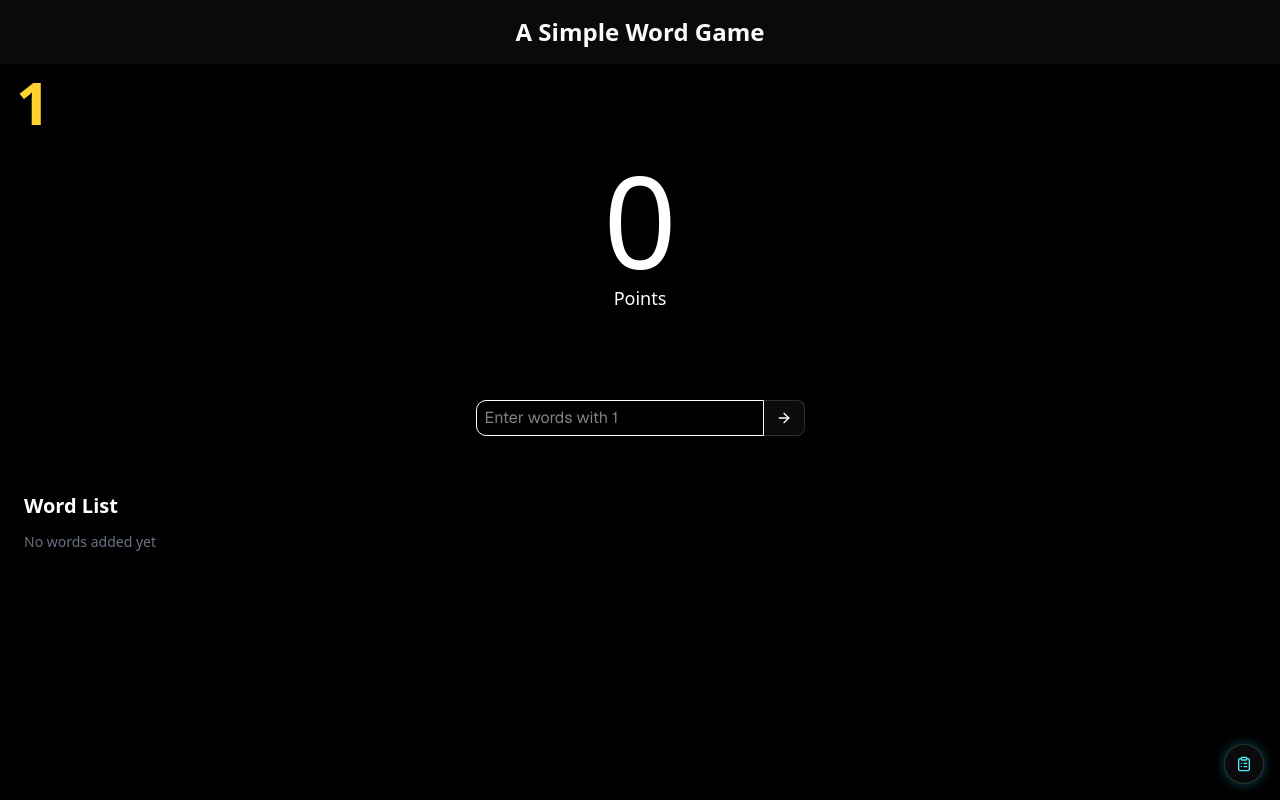
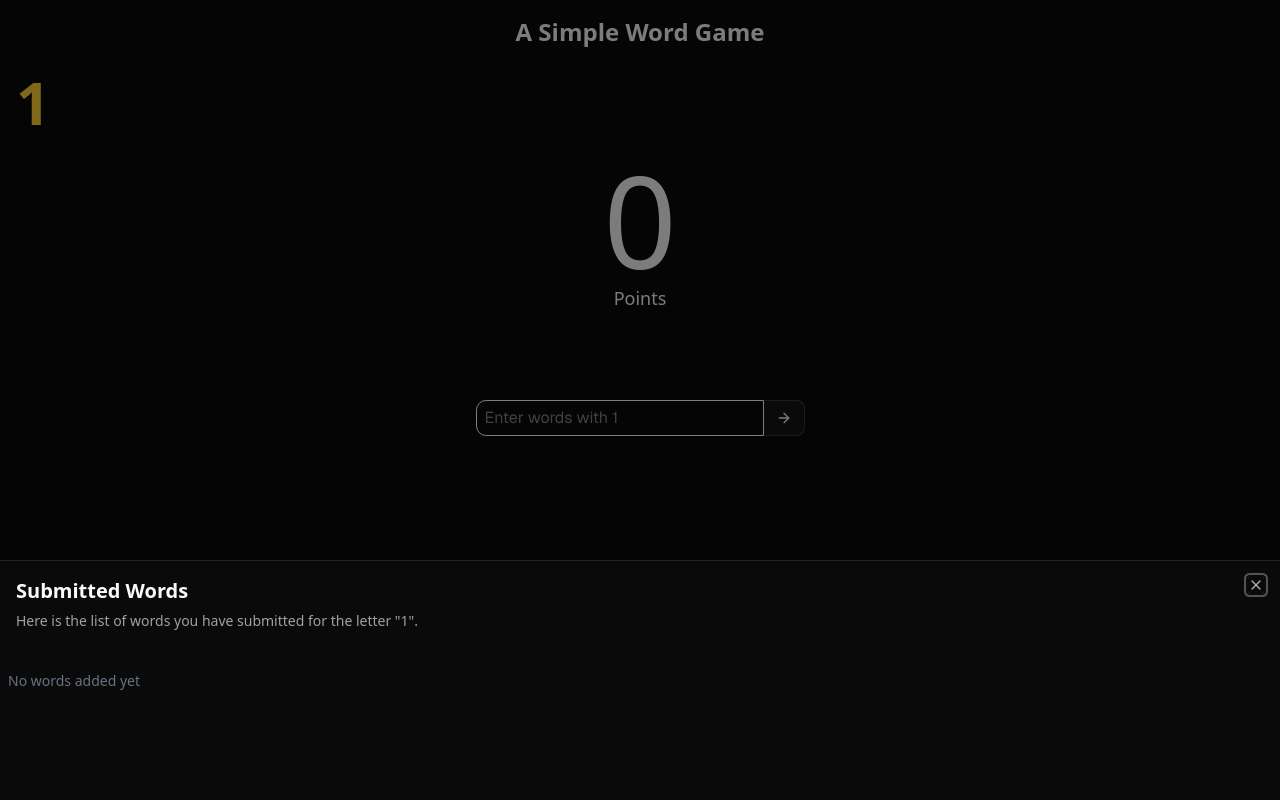
Before and after one commit to ankitkante/guess-words-from-letter, a Next.js app: page /alphabet/1 in a window 1280 px wide. Both pictures are taken after a click on the button 1244 px from the left and 764 px from the top of the page. Built offline with nearby package versions, Linux system fonts and the light colour scheme.

Commit message:
Use sheet to show word list.

```diff
--- a/src/app/alphabet/[letter]/page.jsx
+++ b/src/app/alphabet/[letter]/page.jsx
@@ -1,6 +1,7 @@
 'use client';
 
 import { Button } from "@/components/ui/button";
+import { Sheet, SheetContent, SheetDescription, SheetHeader, SheetTitle, SheetTrigger } from "@/components/ui/sheet";
 import WordInput from "@/components/word-input";
 import WordList from "@/components/word-list";
 import { cn } from "@/lib/utils";
@@ -17,7 +18,7 @@ export default function AlphabetDetailPage() {
   }, [wordList]);
 
   return (
-    <div className="flex flex-col bg-black h-[calc(100vh-64px)] text-white relative">
+    <div className="flex flex-col h-[calc(100vh-64px)] relative">
       <h2 className={cn(
         "text-6xl font-extrabold tracking-wide text-amber-300",
         // "absolute left-1 top-1",
@@ -33,15 +34,16 @@ export default function AlphabetDetailPage() {
         selectedLetter={selectedAlphabet}
         setWordList={setWordList}
       />
+      <Sheet>
+        <SheetTrigger asChild>
           <Button
             variant="outline"
             size="icon-lg"
             className="
-          rounded-full absolute bottom-4 right-4
-          bg-black
+              rounded-full absolute bottom-4 right-4 cursor-pointer
               border-cyan-400/40 text-cyan-300
               shadow-[0_0_12px_rgba(34,211,238,0.35)]
-          hover:bg-black hover:text-cyan-200 hover:border-cyan-300
+              hover:text-cyan-200 hover:border-cyan-300
             "
             title="Submitted word list"
           >
@@ -62,8 +64,17 @@ export default function AlphabetDetailPage() {
               </span>
             )}
           </Button>
-
+        </SheetTrigger>
+        <SheetContent side="bottom" className="p-0 flex flex-col h-[30vh] min-h-0">
+          <SheetHeader>
+            <SheetTitle className="text-xl font-semibold">Submitted Words</SheetTitle>
+            <SheetDescription>
+              Here is the list of words you have submitted for the letter "{selectedAlphabet}".
+            </SheetDescription>
+          </SheetHeader>
           <WordList wordList={wordList} />
+        </SheetContent>
+      </Sheet>
 
     </div>
   )
--- a/src/app/globals.css
+++ b/src/app/globals.css
@@ -122,3 +122,7 @@
     @apply bg-background text-foreground;
   }
 }
+
+.reactflow-wrapper {
+  touch-action: none;
+}
--- a/src/components/word-list.jsx
+++ b/src/components/word-list.jsx
@@ -34,13 +34,11 @@ export default function WordList({
 
 
   return (
-    <div className="flex flex-col p-4 sm:p-6 flex-1 min-h-0">
-      <h2 className="text-xl font-semibold mb-3">Word List</h2>
-
+    <div className="flex flex-col p-0 sm:p-2 flex-1 min-h-0">
       {wordList.length === 0 ? (
         <p className="text-gray-500 text-sm">No words added yet</p>
       ) : (
-        <div className="flex-1 min-h-0 w-full h-full p-3">
+        <div className="flex-1 min-h-0 w-full h-full p-3 touch-none reactflow-wrapper">
             <ReactFlow
               nodes={nodes}
               edges={edges}
@@ -52,6 +50,7 @@ export default function WordList({
               zoomOnDoubleClick={false}
               nodesDraggable={false}
               nodesConnectable={false}
+              nodesFocusable={false}
               elementsSelectable={false}
             />
         </div>
```
Lines whose indentation alone changed are shown as unchanged.
